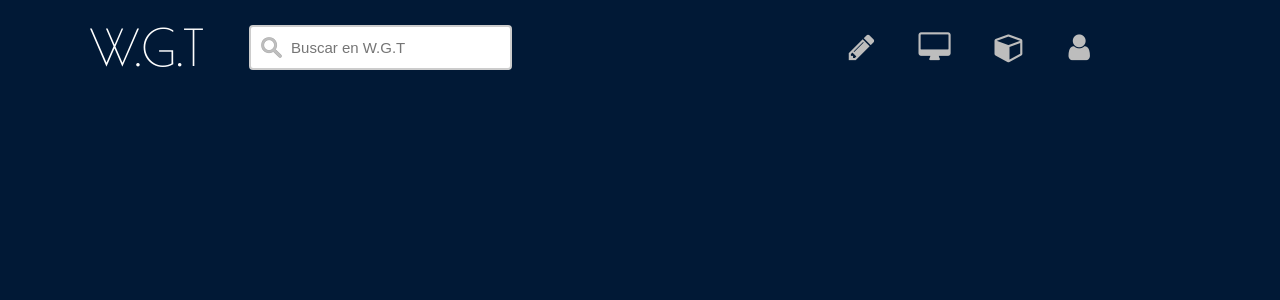
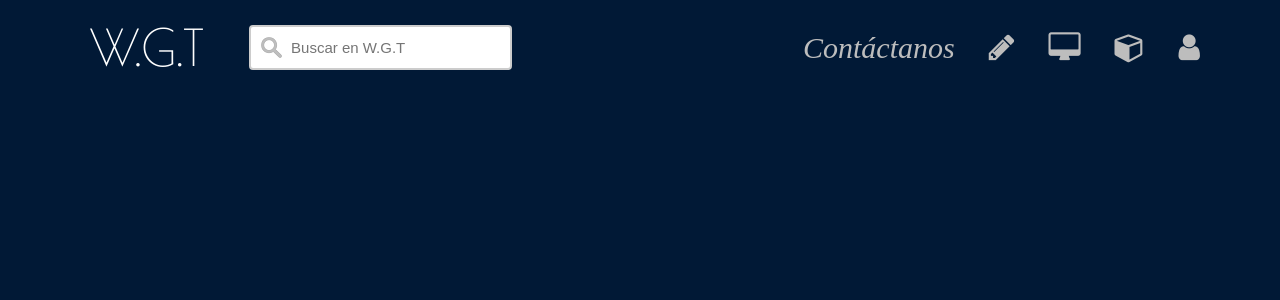
Before and after one commit to EdwinFajardoBarrera/daw-proyect, a PHP site: page /header.html in a window 1280 px wide. Shown: the top 300 px of the page. Run offline with PHP 8.4, Linux system fonts and the light colour scheme.

Commit message:
Detalles menores

```diff
--- a/public_html/3DdesignsView.html
+++ b/public_html/3DdesignsView.html
@@ -110,6 +110,7 @@
       </div>
     </div>
   </div>
+  <iframe src="footer.html" frameborder="0" width="100%" height="60"></iframe>
 </body>
 
 </html>
--- a/public_html/contacto.html
+++ b/public_html/contacto.html
@@ -14,9 +14,9 @@
 
 <body>
 
-  <main>
+  <main style=>
     <iframe src="header.html" frameborder="0" width="100%" height="90"></iframe>
-    <div>
+    <div >
       <div>
         <p class="titulo">Contáctanos </p>
       </div>
@@ -31,6 +31,7 @@
           width="100%" height="400" frameborder="0" style="border:0" allowfullscreen></iframe>
       </div>
     </div>
+    <iframe src="footer.html" frameborder="0" width="100%" height="60"></iframe>
   </main>
 
   </div>
--- a/public_html/designsView.html
+++ b/public_html/designsView.html
@@ -110,6 +110,7 @@
       </div>
     </div>
   </div>
+  <iframe src="footer.html" frameborder="0" width="100%" height="60"></iframe>
 </body>
 
 </html>
--- a/public_html/drawsView.html
+++ b/public_html/drawsView.html
@@ -110,6 +110,7 @@
       </div>
     </div>
   </div>
+  <iframe src="footer.html" frameborder="0" width="100%" height="60"></iframe>
 </body>
 
 </html>
--- a/public_html/estilosHeader.css
+++ b/public_html/estilosHeader.css
@@ -20,14 +20,14 @@ and open the template in the editor.
 body nav {
     float: right;
     line-height: 95px;
-    margin-right: 150px;
+    margin-right: 50px;
 }
 
 body nav a{
     text-decoration: none;
     color: #bdbdbd;
     font-size: 30px;
-    margin-right: 40px;
+    margin-right: 30px;
 }
 
 /* logo de la página */
--- a/public_html/header.html
+++ b/public_html/header.html
@@ -33,11 +33,16 @@ and open the template in the editor.
 
   <!-- botones -->
   <nav>
+    <a href="contacto.html"title="Contactanos"><i>Contáctanos</i></a>
     <a href="drawsView.html" title="Dibujo"><i class="fa fa-pencil"></i></a>
     <a href="designsView.html" title="Diseño Gráfico"><i class="fa fa-desktop"></i></a>
     <a href="3DdesignsView.html" title="Diseño 3D"><i class="fa fa-cube"></i></a>
     <a href="login.html" title="Login"><i class="fa fa-user"></i></a>
+
   </nav>
+
+  <div style="float: right; text-align: right"></div>
+
 </body>
 
 </html>
--- a/public_html/inicio.html
+++ b/public_html/inicio.html
@@ -38,6 +38,7 @@ and open the template in the editor.
                 <a class="next" onclick="plusSlides(1)">&#10095;</a>
             </div>
             <br>
+            <iframe src="footer.html" frameborder="0" width="100%" height="60"></iframe>
         </main>
     </body>
 </html>
--- a/public_html/perfilArtista.html
+++ b/public_html/perfilArtista.html
@@ -14,6 +14,7 @@
 <body>
     <main style="height:900px; ">
         <iframe src="header.html" frameborder="0" width="100%" height="90"></iframe>
+        <div>
         <div>
             <div>
                 <div id="div_izq">
@@ -51,8 +52,6 @@
 
                 </div>
 
-
-
             </div>
         </div>
         <iframe src="footer.html" frameborder="0" width="100%" height="60"></iframe>
--- a/public_html/styles.css
+++ b/public_html/styles.css
@@ -60,11 +60,11 @@
 }
 
 .textoContacto{
-    /* position: relative; */
+    position: relative;
     /* right: 50rem; */
     /* bottom: 10rem; */
     font-size: 1em;
-    text-align: left;
+    text-align: center;
     width: 50%;
     margin: 2em;
     font-family: 'Source Sans Pro';
```
